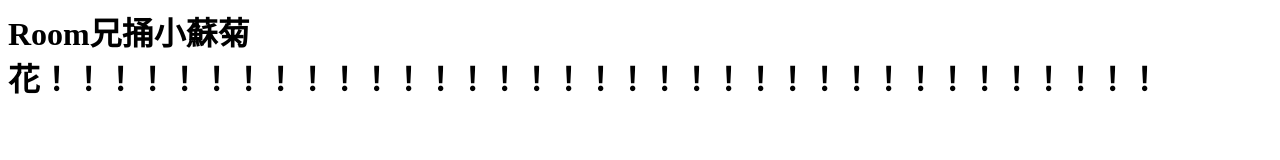
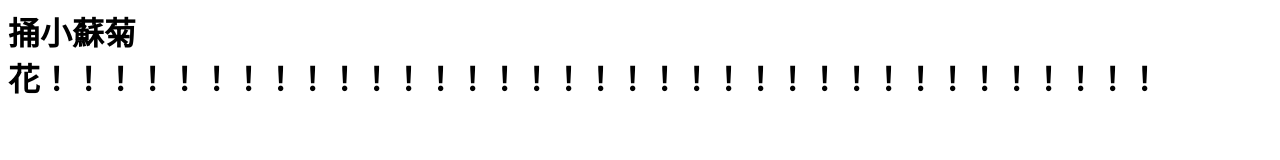
Before and after one commit to kiujhgf/Sev-Night.github.io, a plain HTML site: page index.html in a window 1280 px wide. Drawn offline with Linux system fonts and the light colour scheme.

Commit message:
Update index.html

```diff
--- a/index.html
+++ b/index.html
@@ -1 +1 @@
-<h1>Room兄捅小蘇菊花！！！！！！！！！！！！！！！！！！！！！！！！！！！！！！！！！！！</h1>
+<h1>捅小蘇菊花！！！！！！！！！！！！！！！！！！！！！！！！！！！！！！！！！！！</h1>
```
